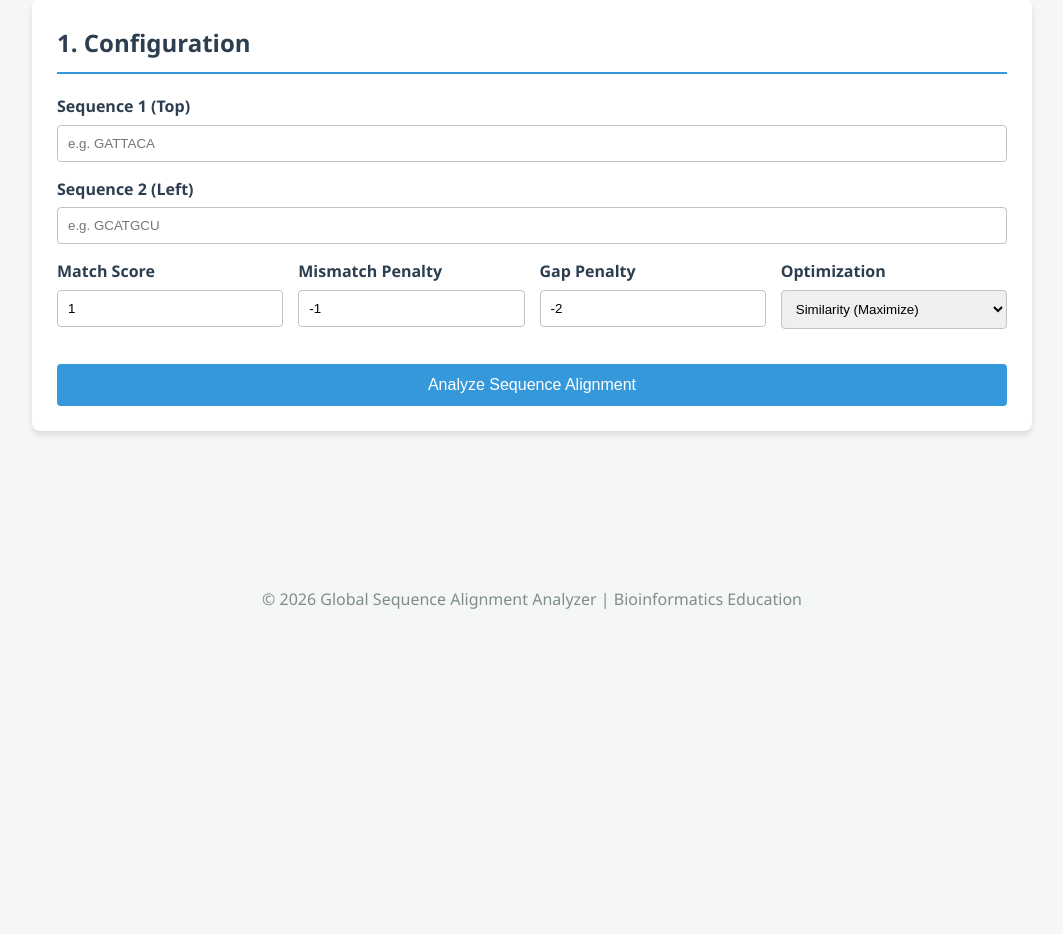
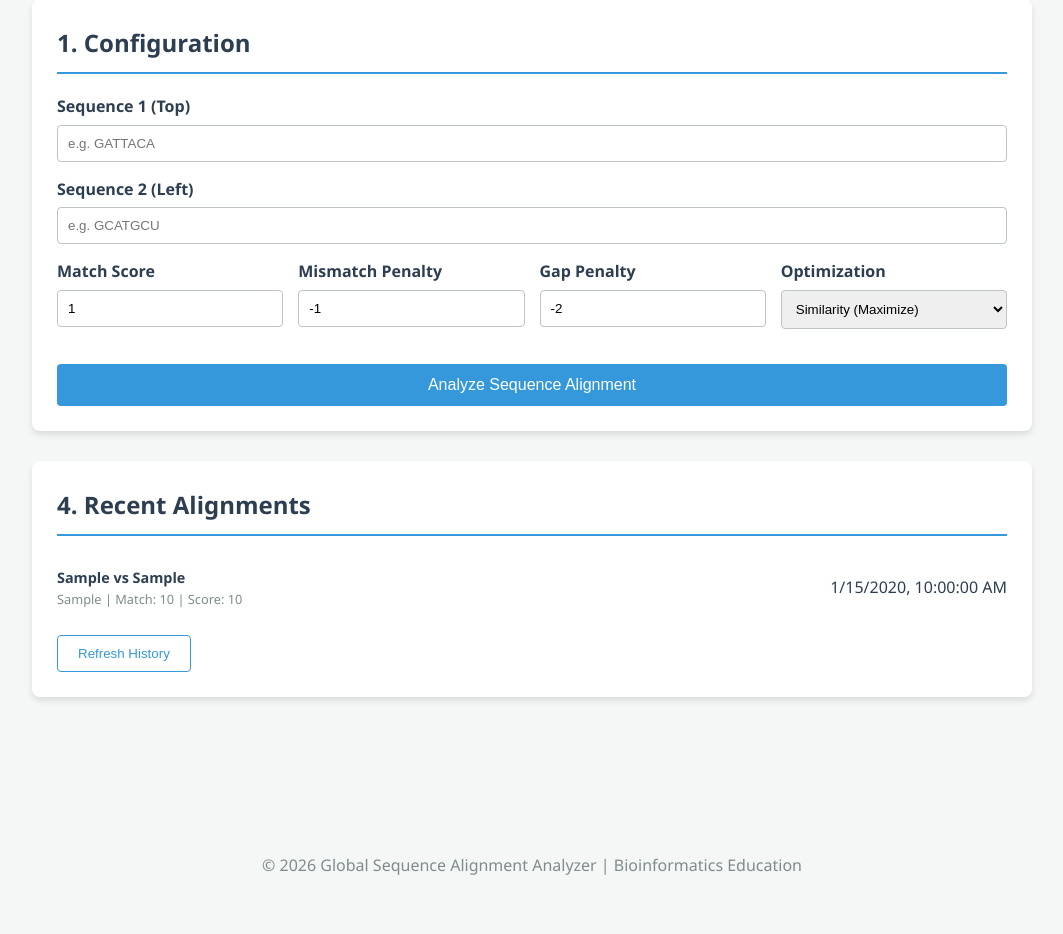
Before and after one commit to Dark-Knight17/global_sequence_alignment_analyzer, a Flask app: page / in a window 1280 px wide. Shown: the part 274-1208 px from the top of the page, without its empty margins (108-1171 px from the left). Before the commit the page ends 883 px from the top, so only its background shows below. Run offline with Flask 3, Linux system fonts and the light colour scheme; tables that the repository leaves empty hold one stand-in row (values such as "Sample post").

Commit message:
feat(ui): add history panel and refresh functionality

```diff
--- a/app/static/css/style.css
+++ b/app/static/css/style.css
@@ -142,6 +142,36 @@ th { background-color: #f2f2f2; }
 
 .explanation-card h3 { margin-top: 0; color: var(--primary); }
 
+.btn-outline {
+    background: transparent;
+    color: var(--secondary);
+    border: 1px solid var(--secondary);
+    padding: 10px 20px;
+    border-radius: 4px;
+    cursor: pointer;
+    margin-top: 15px;
+    transition: all 0.3s;
+}
+
+.btn-outline:hover {
+    background: var(--secondary);
+    color: white;
+}
+
+.history-item {
+    border-bottom: 1px solid var(--border);
+    padding: 10px 0;
+    display: flex;
+    justify-content: space-between;
+    align-items: center;
+}
+
+.history-item:last-child { border-bottom: none; }
+
+.history-info { font-size: 0.9rem; }
+.history-seqs { font-weight: bold; color: var(--primary); }
+.history-meta { color: #7f8c8d; font-size: 0.8rem; }
+
 footer {
     text-align: center;
     margin-top: 50px;
--- a/app/static/js/main.js
+++ b/app/static/js/main.js
@@ -3,6 +3,13 @@ document.addEventListener('DOMContentLoaded', () => {
     const resultsSection = document.getElementById('results-section');
     const loading = document.getElementById('loading');
     const errorDiv = document.getElementById('error-message');
+    const historyList = document.getElementById('history-list');
+    const refreshHistoryBtn = document.getElementById('refresh-history');
+
+    // Load history on startup
+    loadHistory();
+
+    refreshHistoryBtn.addEventListener('click', loadHistory);
 
     form.addEventListener('submit', async (e) => {
         e.preventDefault();
@@ -27,6 +34,7 @@ document.addEventListener('DOMContentLoaded', () => {
             if (result.success) {
                 renderResults(result.result);
                 resultsSection.classList.remove('hidden');
+                loadHistory(); // Refresh history after new alignment
             } else {
                 showError(result.error);
             }
@@ -37,6 +45,35 @@ document.addEventListener('DOMContentLoaded', () => {
             loading.classList.add('hidden');
         }
     });
+
+    async function loadHistory() {
+        try {
+            const response = await fetch('/history?limit=5');
+            const data = await response.json();
+            if (data.success) {
+                renderHistory(data.history);
+            }
+        } catch (err) {
+            console.error("Failed to load history", err);
+        }
+    }
+
+    function renderHistory(history) {
+        if (!history || history.length === 0) {
+            historyList.innerHTML = '<p>No recent alignments found.</p>';
+            return;
+        }
+
+        historyList.innerHTML = history.map(item => `
+            <div class="history-item">
+                <div class="history-info">
+                    <div class="history-seqs">${item.sequence_1} vs ${item.sequence_2}</div>
+                    <div class="history-meta">${item.optimization_mode} | Match: ${item.match_score} | Score: ${item.final_score}</div>
+                </div>
+                <div class="history-time">${new Date(item.timestamp).toLocaleString()}</div>
+            </div>
+        `).join('');
+    }
 
     function renderResults(data) {
         // Render Alignment
--- a/app/templates/index.html
+++ b/app/templates/index.html
@@ -75,6 +75,14 @@
                 <!-- Explanations will be injected here -->
             </div>
         </section>
+
+        <section id="history-section" class="card">
+            <h2>4. Recent Alignments</h2>
+            <div id="history-list">
+                <p>Loading history...</p>
+            </div>
+            <button id="refresh-history" class="btn-outline">Refresh History</button>
+        </section>
     </main>
 
     <footer>
```
